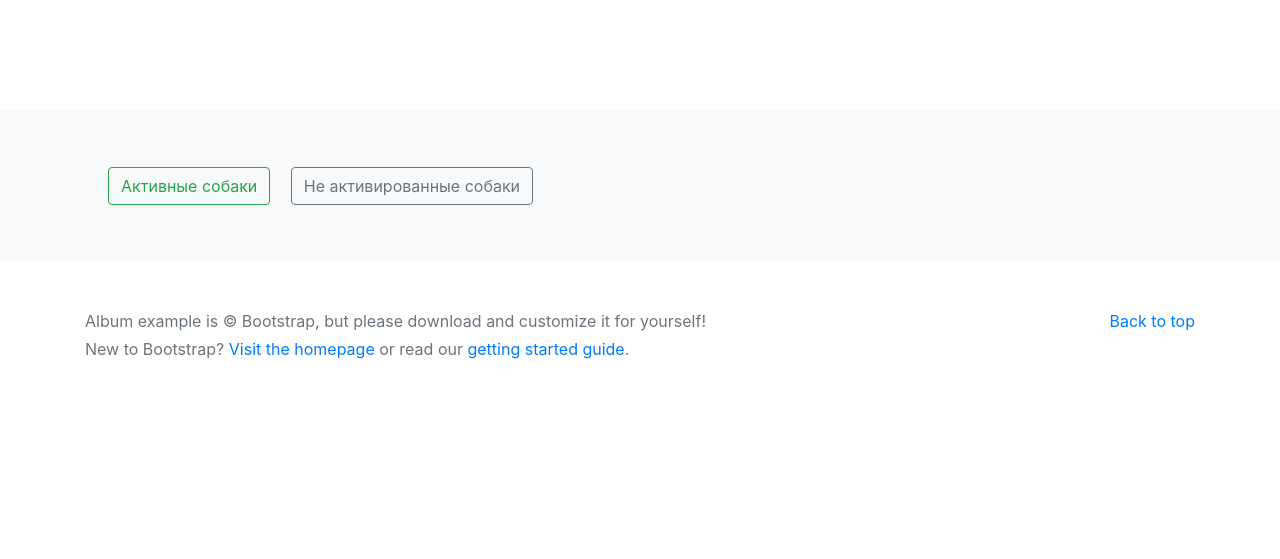
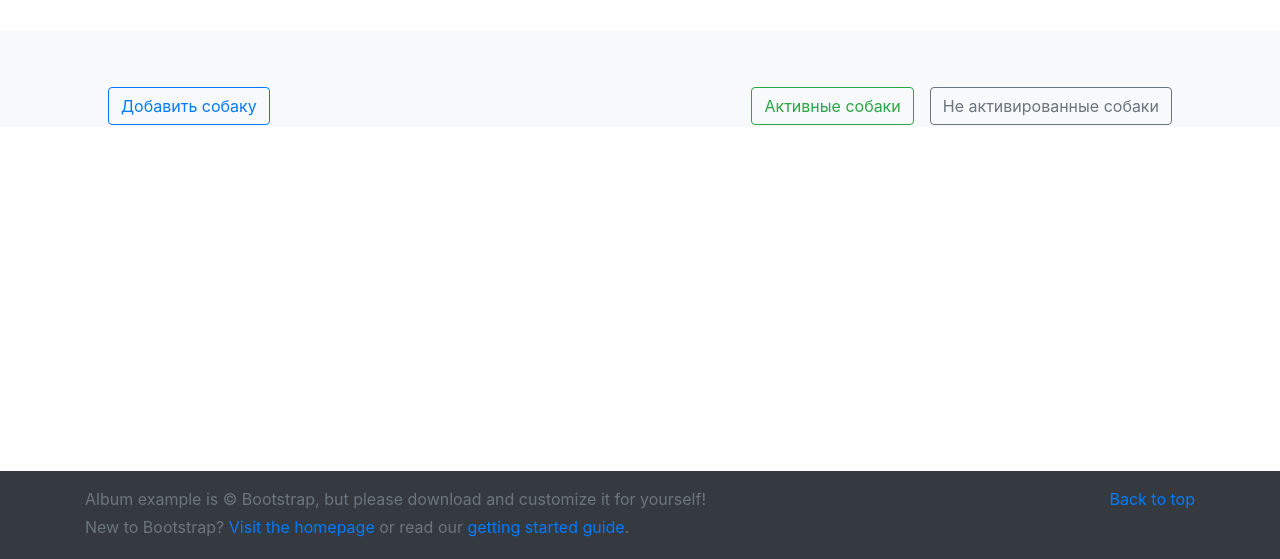
Before and after one commit to Rolllab/cDogsProject, a Django app: page /dogs/deactivate/ in a window 1280 px wide. Shown: the part 241-800 px from the top of the page. Run offline with Django 5.2, Linux system fonts and the light colour scheme; the visitor is signed in with stand-in values (Sample User, id 1); data that the repository does not hold is empty; parts of the project's set-up code (start-up, migrations or seed data) failed here and were passed over; some libraries are stand-ins or nearby versions.

Commit message:
1) Добавлен ReviewListView; 2) Добавлен ReviewDeactivatedListView; 3) Созданы новые шаблоны для Reviews; 4) Внесены изменения в текущие шаблоны.

```diff
--- a/dogs/templates/dogs/base.html
+++ b/dogs/templates/dogs/base.html
@@ -1,6 +1,6 @@
 {% load static %}
 <!doctype html>
-<html lang="en">
+<html lang="en" class="h-100">
 <head>
     <meta charset="utf-8">
     <meta name="viewport" content="width=device-width, initial-scale=1, shrink-to-fit=no">
@@ -9,10 +9,37 @@
     <link href="{% static 'css/bootstrap.min.css' %}" rel="stylesheet">
     <!-- Custom styles for this template -->
     <link href="{% static 'css/album.css' %}" rel="stylesheet">
+    <style>
+        .my-jumbotron {
+          padding: 4rem 2rem;
+          background-image: url('/media/base/hero3.jpg');
+          background-size: cover;
+          background-position: center;
+          background-repeat: no-repeat;
+          border-radius: 0.3rem;
+          margin-bottom: 2rem;
+          color: white;
+          text-shadow: 1px 1px 3px rgba(0, 0, 0, 0.5);
+        }
+
+        /* Добавленные стили для прижатия footer'а */
+        body {
+            display: flex;
+            flex-direction: column;
+            min-height: 100vh;
+        }
+
+        main {
+            flex: 1 0 auto;
+        }
+
+        footer {
+            flex-shrink: 0;
+        }
+    </style>
 </head>
 
-<body>
-
+<body class="d-flex flex-column h-100">
 <header>
     <div class="collapse bg-dark" id="navbarHeader">
         <div class="container">
@@ -32,9 +59,7 @@
                         <li><a href="{% url 'dogs:index' %}" class="text-white">Главная</a></li>
                         <li><a href="{% url 'dogs:breeds' %}" class="text-white">Породы</a></li>
                         <li><a href="{% url 'dogs:dogs_list' %}" class="text-white">Собаки</a></li>
-                        <li><a href="{% url 'dogs:dog_create' %}" class="text-white">Добавить собаку</a></li>
-{#                        <li><a href="{% url 'users:user_register' %}" class="text-white">Регистрация</a></li>#}
-{#                        <li><a href="{% url 'users:user_login' %}" class="text-white">Вход</a></li>#}
+                        <li><a href="{% url 'reviews:reviews_list' %}" class="text-white">Наши отзывы</a></li>
                         {% if user.is_authenticated %}
                             <li><a href="{% url 'users:users_list' %}" class="text-white">Все пользователи</a></li>
                             <li><a href="{% url 'users:user_profile' %}" class="text-white">Профиль</a></li>
@@ -71,10 +96,11 @@
         </div>
     </div>
 </header>
-<main role="main">
-    <section class="jumbotron text-center">
+
+<main class="flex-shrink-0">
+    <section class="my-jumbotron">
         <div class="container">
-            <h1 class="jumbotron-heading">{{ title }}</h1>
+            <h1 class="jumbotron-heading text-center">{{ title }}</h1>
         </div>
     </section>
 
@@ -84,10 +110,9 @@
             {% endblock %}
         </div>
     </div>
-
 </main>
 
-<footer class="text-muted">
+<footer class="footer mt-auto py-3 bg-dark text-muted">
     <div class="container">
         <p class="float-right">
             <a href="#">Back to top</a>
@@ -98,9 +123,7 @@
     </div>
 </footer>
 
-<!-- Bootstrap core JavaScript
-================================================== -->
-<!-- Placed at the end of the document so the pages load faster -->
+<!-- Bootstrap core JavaScript -->
 <script src="https://code.jquery.com/jquery-3.2.1.slim.min.js"
         integrity="sha384-KJ3o2DKtIkvYIK3UENzmM7KCkRr/rE9/Qpg6aAZGJwFDMVNA/GpGFF93hXpG5KkN"
         crossorigin="anonymous"></script>
--- a/dogs/templates/dogs/dogs.html
+++ b/dogs/templates/dogs/dogs.html
@@ -7,7 +7,8 @@
         {% include 'dogs/includes/inc_dog_card.html' with object=object %}
         {% endfor %}
     </div>
-    <a href="{% url 'dogs:dogs_list' %}" class="btn btn-outline-success m-2">Активные собаки</a>
-    <a href="{% url 'dogs:dogs_deactivated_list' %}" class="btn btn-outline-secondary m-2">Не активированные собаки</a>
+    <a href="{% url 'dogs:dog_create' %}" class="btn btn-outline-primary m-2 float-left">Добавить собаку</a>
+    <a href="{% url 'dogs:dogs_deactivated_list' %}" class="btn btn-outline-secondary m-2 float-right">Не активированные собаки</a>
+    <a href="{% url 'dogs:dogs_list' %}" class="btn btn-outline-success m-2 float-right">Активные собаки</a>
 </div>
 {% endblock %}
--- a/reviews/urls.py
+++ b/reviews/urls.py
@@ -1,9 +1,15 @@
 from django.urls import path
 
 from reviews.apps import ReviewsConfig
+from reviews.views import (ReviewListView, ReviewDeactivatedListView, ReviewCreateView, ReviewDetailView,
+                           ReviewUpdateView, ReviewDeleteView)
 
 app_name = ReviewsConfig.name
 
 urlpatterns = [
-
+    path('', ReviewListView.as_view(), name='reviews_list'),
+    path('deactivated/', ReviewDeactivatedListView.as_view(), name='reviews_deactivated'),
+    path('review/create/', ReviewCreateView.as_view(), name='reviews_deactivated'),
+    path('review/create/', ReviewCreateView.as_view(), name='reviews_deactivated'),
+    path('review/create/', ReviewCreateView.as_view(), name='reviews_deactivated'),
 ]
```
Also changed, not shown: reviews/templates/reviews/includes/inc_review_card.html (added, +21 -0 lines), reviews/templates/reviews/reviews.html (added, +15 -0 lines), reviews/views.py (+50 -2 lines).
